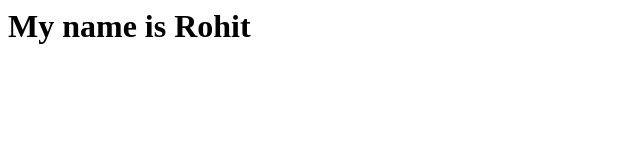
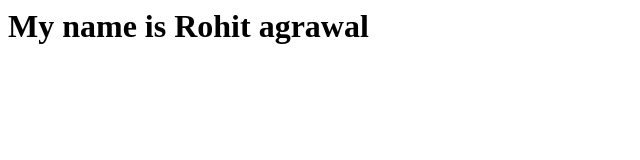
Before and after one commit to ils-rohita/Project, a plain HTML site: page index.html in a window 1280 px wide. Shown: the whole page, without its empty margins (0-640 px from the left). Drawn offline with Linux system fonts and the light colour scheme.

Commit message:
Update index.html

```diff
--- a/index.html
+++ b/index.html
@@ -1,5 +1,5 @@
 <html>
   <body>
-    <h1>My name is Rohit<h1>
+    <h1>My name is Rohit agrawal<h1>
   <body>
 <html>
```
